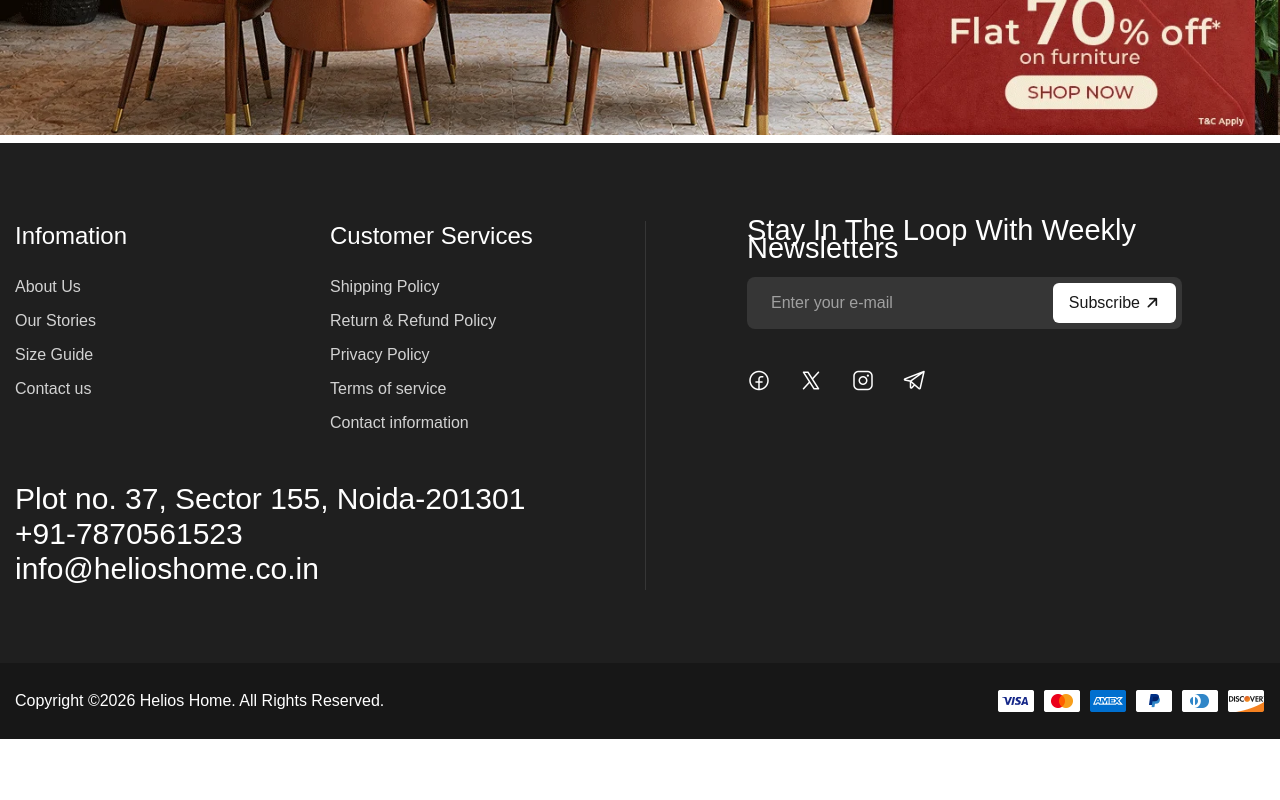
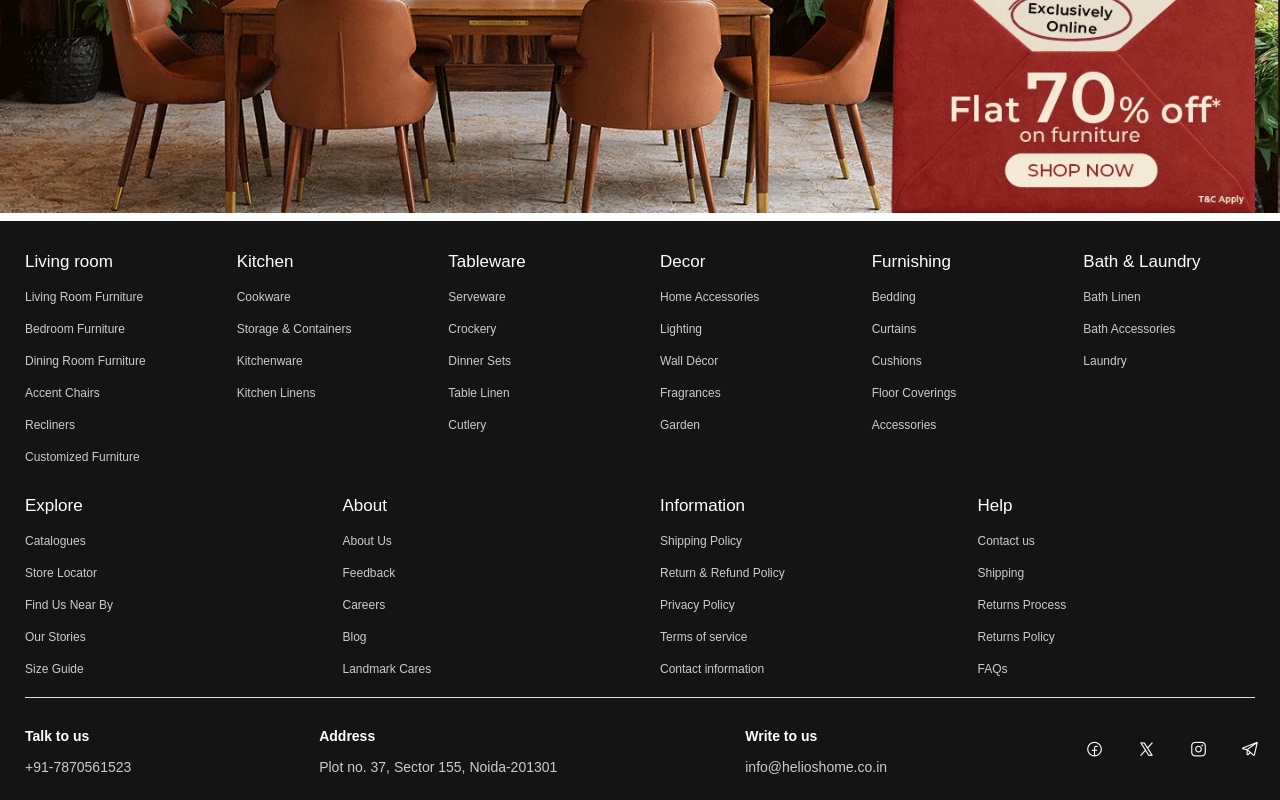
Before and after one commit to raviranjan24/ecommerce, a Next.js app: page / in a window 1280 px wide. Shown: the part 6546-7346 px from the top of the page. Before the commit the page ends 7285 px from the top, so only its background shows below. Built offline with nearby package versions, Linux system fonts and the light colour scheme; a web font is replaced by a local one.

Commit message:
add footer

```diff
--- a/app/page.tsx
+++ b/app/page.tsx
@@ -50,13 +50,16 @@ export default function page() {
         link="/categories/100"
         alt="Mega Sale Banner"
       />
+      <br/>
       <MostSellerProducts />
+      <br/>
       <SingleImage
         imageUrl="/images/5.webp"
         link="/categories/100"
         alt="Mega Sale Banner"
       />
       {/* <CollectionStyle2 /> */}
+      <br/>
       <BannerGrid />
       <SingleImage
         imageUrl="/images/7.webp"
--- a/components/layout/footer.tsx
+++ b/components/layout/footer.tsx
@@ -1,76 +1,121 @@
-import Link from "next/link"
+import Link from "next/link";
 
 const Footer = () => {
     return (
-        <>
-            <footer id="footer" className="footer">
+        <footer className="mega-footer">
             <div className="container">
-                    <div className="row">
-                        <div className="col-12">
-                            <div className="footer-body">
-                                <div className="footer-left">
-                                    <div className="footer-infor flex-grow-1">
-                                        <div className="footer-menu">
-                                            <div className="footer-col-block">
-                                                <h5 className="footer-heading text_white footer-heading-mobile">
-                                                    Infomation
-                                                </h5>
-                                                <div className="tf-collapse-content">
-                                                    <ul className="footer-menu-list">
-                                                        <li className="text-body-default">
-                                                            <Link
+                <div className="footer-grid">
+                    <div>
+                        <h4>Living room</h4>
+                        <ul>
+                            <li><Link href="#">Living Room Furniture</Link></li>
+                            <li><Link href="#">Bedroom Furniture</Link></li>
+                            <li><Link href="#">Dining Room Furniture</Link></li>
+                            <li><Link href="#">Accent Chairs</Link></li>
+                            <li><Link href="#">Recliners</Link></li>
+                            <li><Link href="#">Customized Furniture</Link></li>
+                        </ul>
+                    </div>
+                    <div>
+                        <h4>Kitchen</h4>
+                        <ul>
+                            <li><Link href="#">Cookware</Link></li>
+                            <li><Link href="#">Storage & Containers</Link></li>
+                            <li><Link href="#">Kitchenware</Link></li>
+                            <li><Link href="#">Kitchen Linens</Link></li>
+                        </ul>
+                    </div>
+
+                    <div>
+                        <h4>Tableware</h4>
+                        <ul>
+                            <li><Link href="#">Serveware</Link></li>
+                            <li><Link href="#">Crockery</Link></li>
+                            <li><Link href="#">Dinner Sets</Link></li>
+                            <li><Link href="#">Table Linen</Link></li>
+                            <li><Link href="#">Cutlery</Link></li>
+                        </ul>
+                    </div>
+
+                    <div>
+                        <h4>Decor</h4>
+                        <ul>
+                            <li><Link href="#">Home Accessories</Link></li>
+                            <li><Link href="#">Lighting</Link></li>
+                            <li><Link href="#">Wall Décor</Link></li>
+                            <li><Link href="#">Fragrances</Link></li>
+                            <li><Link href="#">Garden</Link></li>
+                        </ul>
+                    </div>
+
+                    <div>
+                        <h4>Furnishing</h4>
+                        <ul>
+                            <li><Link href="#">Bedding</Link></li>
+                            <li><Link href="#">Curtains</Link></li>
+                            <li><Link href="#">Cushions</Link></li>
+                            <li><Link href="#">Floor Coverings</Link></li>
+                            <li><Link href="#">Accessories</Link></li>
+                        </ul>
+                    </div>
+
+                    <div>
+                        <h4>Bath & Laundry</h4>
+                        <ul>
+                            <li><Link href="#">Bath Linen</Link></li>
+                            <li><Link href="#">Bath Accessories</Link></li>
+                            <li><Link href="#">Laundry</Link></li>
+                        </ul>
+                    </div>
+                </div>
+
+                <div className="footer-grid second-row">
+                    <div>
+                        <h4>Explore</h4>
+                        <ul>
+                            <li><Link href="#">Catalogues</Link></li>
+                            <li><Link href="#">Store Locator</Link></li>
+                            <li><Link href="#">Find Us Near By</Link></li>
+                            <li><Link href="#">Our Stories</Link></li>
+                            <li><Link href="#">Size Guide</Link></li>
+                        </ul>
+                    </div>
+
+                    <div>
+                        <h4>About</h4>
+                        <ul>
+                            <li><Link
                                 href="/about-us"
                                 className="link footer-menu_item"
                             >
                                 About Us
-                                                            </Link>
-                                                        </li>
-                                                        <li className="text-body-default">
-                                                            <a
-                                                                href="#"
-                                                                className="link footer-menu_item"
-                                                            >
-                                                                Our Stories
-                                                            </a>
-                                                        </li>
-                                                        <li className="text-body-default">
-                                                            <a href="#" className="link footer-menu_item">
-                                                                Size Guide
-                                                            </a>
-                                                        </li>
-                                                        <li className="text-body-default">
-                                                            <Link
-                                                                href="/contact-us"
-                                                                className="link footer-menu_item"
-                                                            >
-                                                                Contact us
-                                                            </Link>
-                                                        </li>
+                            </Link></li>
+                            <li><Link href="#">Feedback</Link></li>
+                            <li><Link href="#">Careers</Link></li>
+                            <li><Link href="#">Blog</Link></li>
+                            <li><Link href="#">Landmark Cares</Link></li>
                         </ul>
                     </div>
-                                            </div>
-                                            <div className="footer-col-block">
-                                                <h5 className="footer-heading text_white footer-heading-mobile">
-                                                    Customer Services
-                                                </h5>
-                                                <div className="tf-collapse-content">
-                                                    <ul className="footer-menu-list">
-                                                        <li className="text-body-default">
+
+                    <div>
+                        <h4>Information</h4>
+                        <ul>
+                            <li>
                                 <Link href="/shipping-policy" className="link footer-menu_item">
                                     Shipping Policy
                                 </Link>
                             </li>
-                                                        <li className="text-body-default">
+                            <li>
                                 <Link href="/refund-policy" className="link footer-menu_item">
                                     Return &amp; Refund Policy
                                 </Link>
                             </li>
-                                                        <li className="text-body-default">
+                            <li>
                                 <Link href="/privacy-policy" className="link footer-menu_item">
                                     Privacy Policy
                                 </Link>
                             </li>
-                                                        <li className="text-body-default">
+                            <li>
                                 <Link
                                     href="/terms-of-service"
                                     className="link footer-menu_item"
@@ -78,7 +123,7 @@ const Footer = () => {
                                     Terms of service
                                 </Link>
                             </li>
-                                                        <li className="text-body-default">
+                            <li>
                                 <Link
                                     href="/contact-information"
                                     className="link footer-menu_item"
@@ -88,135 +133,52 @@ const Footer = () => {
                             </li>
                         </ul>
                     </div>
+
+                    <div>
+                        <h4>Help</h4>
+                        <ul>
+                            <li><Link
+                                href="/contact-us"
+                                className="link footer-menu_item"
+                            >
+                                Contact us
+                            </Link></li>
+                            <li><Link href="#">Shipping</Link></li>
+                            <li><Link href="#">Returns Process</Link></li>
+                            <li><Link href="#">Returns Policy</Link></li>
+                            <li><Link href="#">FAQs</Link></li>
+                        </ul>
                     </div>
                 </div>
-                                        <div className="footer-phone-number">
-                                            <h4 className="text_white number">Plot no. 37, Sector 155, Noida-201301</h4>
-                                            <h4 className="text_white number">+91-7870561523</h4>
-                                            <h4 className="text_white mail">info@helioshome.co.in</h4>
+
+                <div className="footer-contact">
+                    <div>
+                        <strong>Talk to us</strong>
+                        <p>+91-7870561523</p>
                     </div>
+
+                    <div>
+                        <strong>Address</strong>
+                        <p>Plot no. 37, Sector 155, Noida-201301</p>
                     </div>
+
+                    <div>
+                        <strong>Write to us</strong>
+                        <p>info@helioshome.co.in</p>
                     </div>
-                                <div className="footer-col-block footer-newsletter">
-                                    <h3 className="footer-heading footer-heading-mobile text_white">
-                                        Stay in the loop with Weekly newsletters
-                                    </h3>
-                                    <div className="tf-collapse-content">
-                                        <form
-                                            id="subscribe-form"
-                                            action="#"
-                                            className="form-newsletter subscribe-form"
-                                            method="post"
-                                            acceptCharset="utf-8"
-                                            data-mailchimp="true"
-                                        >
-                                            <div id="subscribe-content" className="subscribe-content">
-                                                <fieldset className="email">
-                                                    <input
-                                                        id="subscribe-email"
-                                                        type="email"
-                                                        name="email-form"
-                                                        className="subscribe-email"
-                                                        placeholder="Enter your e-mail"
-                                                        tabIndex={0}
-                                                        aria-required="true"
-                                                    />
-                                                </fieldset>
-                                                <div className="button-submit">
-                                                    <button
-                                                        id="subscribe-button"
-                                                        className="subscribe-button text-body-default "
-                                                        type="button"
-                                                    >
-                                                        Subscribe
-                                                        <i className="icon-arrow-up-right" />
-                                                    </button>
-                                                </div>
-                                            </div>
-                                            <div id="subscribe-msg" className="subscribe-msg" />
-                                        </form>
+
+                    <div className="social-icons">
                         <ul className="tf-social-icon type-2">
-                                            <li>
-                                                <a href="#" className="social-facebook">
-                                                    <i className="icon icon-facebook" />
-                                                </a>
-                                            </li>
-                                            <li>
-                                                <a href="#" className="social-twiter">
-                                                    <i className="icon icon-x" />
-                                                </a>
-                                            </li>
-                                            <li>
-                                                <a href="#" className="social-instagram">
-                                                    <i className="icon icon-instagram" />
-                                                </a>
-                                            </li>
-                                            <li>
-                                                <a href="#" className="social-amazon">
-                                                    <i className="icon icon-telegram" />
-                                                </a>{" "}
-                                            </li>
+                            <li><a href="#" className="social-facebook"><i className="icon icon-facebook"></i></a></li>
+                            <li><a href="#" className="social-twiter"><i className="icon icon-x"></i></a></li>
+                            <li><a href="#" className="social-instagram"><i className="icon icon-instagram"></i></a></li>
+                            <li><a href="#" className="social-amazon"><i className="icon icon-telegram"></i></a> </li>
                         </ul>
                     </div>
                 </div>
             </div>
-                        </div>
-                    </div>
-                </div>
-                <div className="footer-bottom">
-                    <div className="container">
-                        <div className="row">
-                            <div className="col-12">
-                                <div className="footer-bottom-wrap">
-                                    <div className="left">
-                                        <p className="text-body-default text_white">
-                                            Copyright ©2026 Helios Home. All Rights Reserved.
-                                        </p>
-                                    </div>
-                                    {/* <div className="center">
-                                        <div className="tf-currencies">
-                                            <select className="image-select center style-default style-box  type-currencies">
-                                                <option
-                                                    data-thumbnail="images/country/us.svg"
-                                                >
-                                                    English (USD)
-                                                </option>
-                                                <option data-thumbnail="images/country/vn.svg">
-                                                    Vietnam (VND)
-                                                </option>
-                                            </select>
-                                        </div>
-                                    </div> */}
-                                    <div className="tf-payment">
-                                        <ul>
-                                            <li>
-                                                <img src="images/payment/payment-1.png" alt="" />
-                                            </li>
-                                            <li>
-                                                <img src="images/payment/payment-2.png" alt="" />
-                                            </li>
-                                            <li>
-                                                <img src="images/payment/payment-3.png" alt="" />
-                                            </li>
-                                            <li>
-                                                <img src="images/payment/payment-4.png" alt="" />
-                                            </li>
-                                            <li>
-                                                <img src="images/payment/payment-5.png" alt="" />
-                                            </li>
-                                            <li>
-                                                <img src="images/payment/payment-6.png" alt="" />
-                                            </li>
-                                        </ul>
-                                    </div>
-                                </div>
-                            </div>
-                        </div>
-                    </div>
-                </div>
         </footer>
-        </>
-    )
-}
+    );
+};
 
-export default Footer
+export default Footer;
```
Also changed, not shown: public/css/styles.css. Lines whose indentation alone changed are shown as unchanged.
